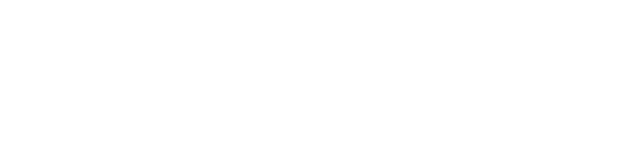
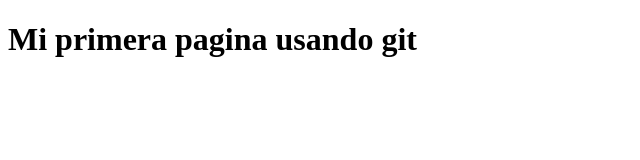
Before and after one commit to leydergil/aprendiendogit, a plain HTML site: page index.html in a window 1280 px wide. Shown: the whole page, without its empty margins (0-640 px from the left). Drawn offline with Linux system fonts and the light colour scheme.

Commit message:
Mi segundo Commit

```diff
--- a/index.html
+++ b/index.html
@@ -5,6 +5,6 @@
 	<title>Trabajando con Git</title>
 </head>
 <body>
-
+	<h1>Mi primera pagina usando git</h1>
 </body>
 </html>
```
